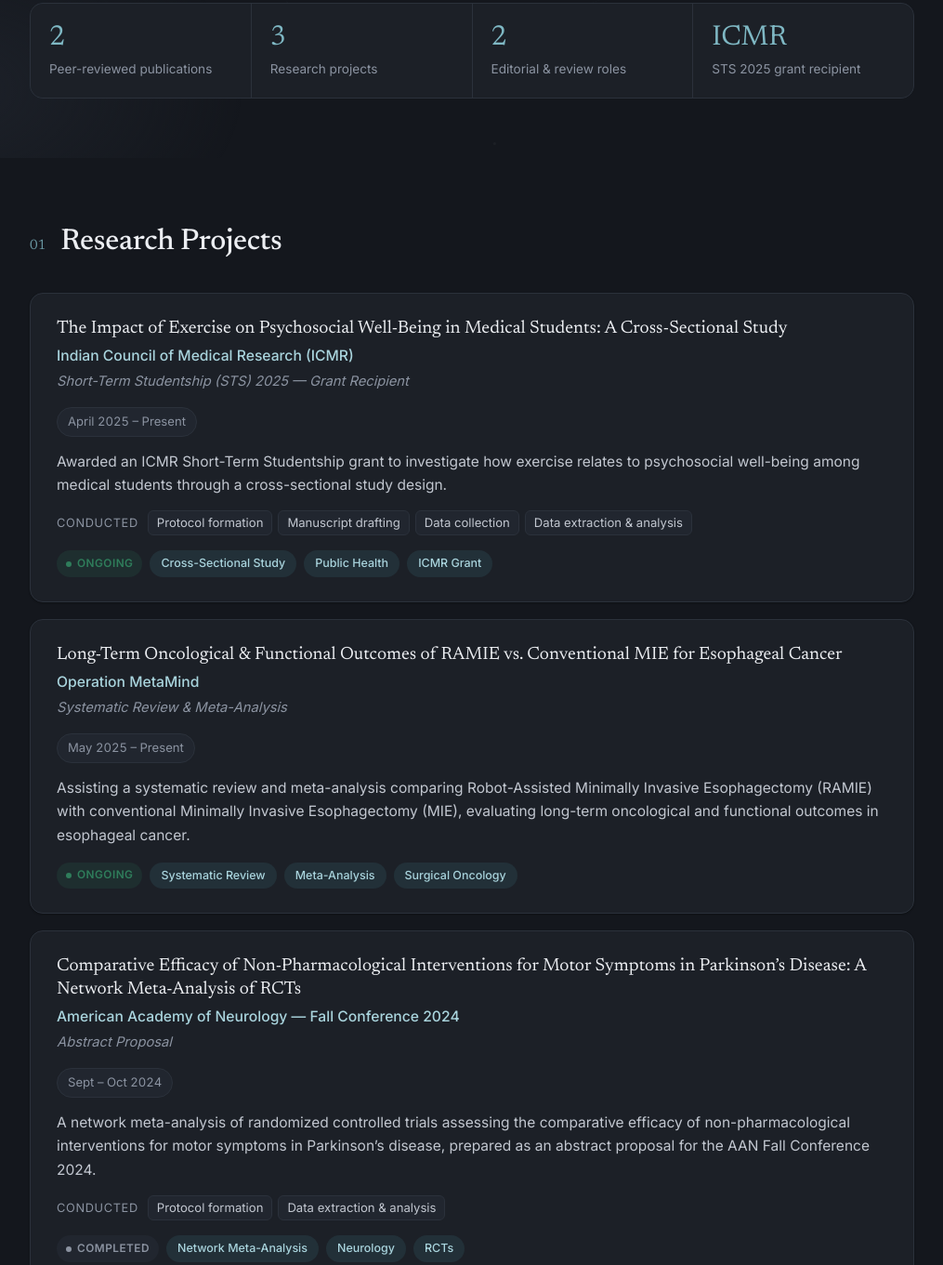
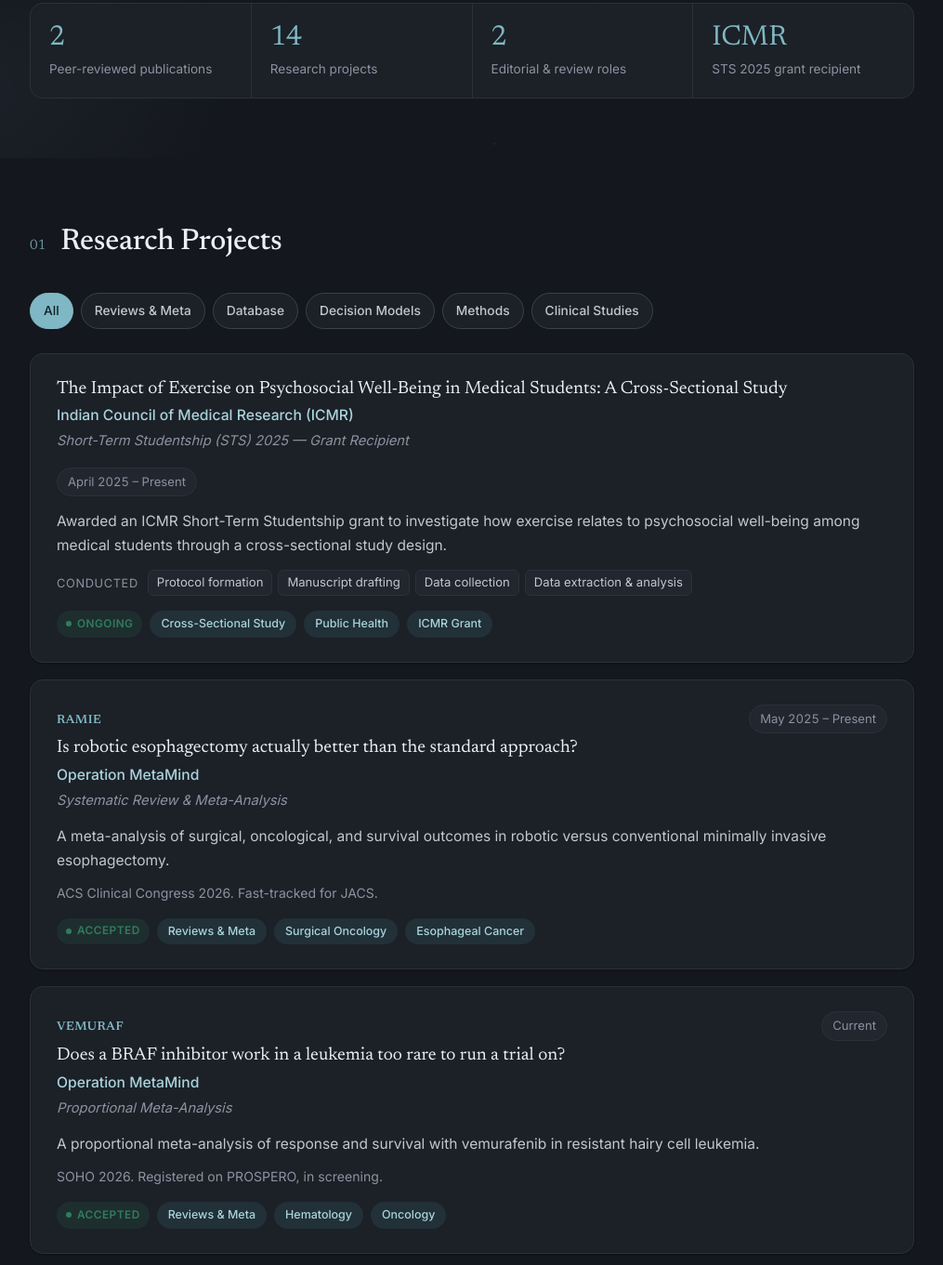
Before and after one commit to saieeshb/saieeshb.github.io, an Astro site: page / in a window 1280 px wide. Shown: the part 809-2170 px from the top of the page at 93% size, without its empty margins (132-1147 px from the left). Built offline with nearby package versions, Linux system fonts and the light colour scheme; Astro itself is replaced by a stand-in of ours.

Commit message:
Updated Portifolio

```diff
--- a/src/data/portfolio.ts
+++ b/src/data/portfolio.ts
@@ -11,7 +11,7 @@ export const profile = {
   tagline:
     'MBBS candidate at Osmania Medical College focused on evidence synthesis and clinical research.',
   intro:
-    "I'm an MBBS candidate at Osmania Medical College in Hyderabad with a strong interest in evidence-based medicine and clinical research. My work spans systematic reviews and meta-analyses, cross-sectional studies, and peer-reviewed case reports across neurology, surgery, and public health — complemented by editorial and peer-review roles for international medical journals.",
+    "I'm an MBBS candidate at Osmania Medical College in Hyderabad with a strong interest in evidence-based medicine and clinical research. My work spans systematic reviews and meta-analyses, registry-based cohort studies, decision-analytic modeling, cross-sectional studies, and peer-reviewed case reports across oncology, neurology, surgery, and public health — complemented by research associate, editorial, and peer-review roles.",
   // Optional social/profile links. Leave a value empty ('') to hide the link.
   links: {
     email: 'mailto:hi@saieesh.dev',
@@ -25,10 +25,31 @@ export const profile = {
 
 export const stats = [
   { value: '2', label: 'Peer-reviewed publications' },
-  { value: '3', label: 'Research projects' },
+  { value: '14', label: 'Research projects' },
   { value: '2', label: 'Editorial & review roles' },
   { value: 'ICMR', label: 'STS 2025 grant recipient' },
 ];
+
+export const researchFilters = [
+  { key: 'all', label: 'All' },
+  { key: 'srma', label: 'Reviews & Meta' },
+  { key: 'database', label: 'Database' },
+  { key: 'model', label: 'Decision Models' },
+  { key: 'methods', label: 'Methods' },
+  { key: 'clinical', label: 'Clinical Studies' },
+];
+
+export const researchStatusLabels = {
+  accepted: 'Accepted',
+  registered: 'Registered',
+  submitted: 'Submitted',
+  active: 'Active',
+  progress: 'In development',
+  ongoing: 'Ongoing',
+  completed: 'Completed',
+} as const;
+
+export type ResearchStatus = keyof typeof researchStatusLabels;
 
 export type ResearchProject = {
   title: string;
@@ -36,9 +57,12 @@ export type ResearchProject = {
   period: string;
   role?: string;
   description: string;
+  note?: string;
   contributions?: string[];
   tags?: string[];
-  status?: 'ongoing' | 'completed';
+  lanes?: string[];
+  code?: string;
+  status?: ResearchStatus;
 };
 
 export const research: ResearchProject[] = [
@@ -57,18 +81,165 @@ export const research: ResearchProject[] = [
       'Data extraction & analysis',
     ],
     tags: ['Cross-Sectional Study', 'Public Health', 'ICMR Grant'],
+    lanes: ['clinical'],
     status: 'ongoing',
   },
   {
-    title:
-      'Long-Term Oncological & Functional Outcomes of RAMIE vs. Conventional MIE for Esophageal Cancer',
+    title: 'Is robotic esophagectomy actually better than the standard approach?',
     org: 'Operation MetaMind',
     period: 'May 2025 – Present',
     role: 'Systematic Review & Meta-Analysis',
     description:
-      'Assisting a systematic review and meta-analysis comparing Robot-Assisted Minimally Invasive Esophagectomy (RAMIE) with conventional Minimally Invasive Esophagectomy (MIE), evaluating long-term oncological and functional outcomes in esophageal cancer.',
-    tags: ['Systematic Review', 'Meta-Analysis', 'Surgical Oncology'],
-    status: 'ongoing',
+      'A meta-analysis of surgical, oncological, and survival outcomes in robotic versus conventional minimally invasive esophagectomy.',
+    note: 'ACS Clinical Congress 2026. Fast-tracked for JACS.',
+    tags: ['Reviews & Meta', 'Surgical Oncology', 'Esophageal Cancer'],
+    lanes: ['srma'],
+    code: 'RAMIE',
+    status: 'accepted',
+  },
+  {
+    title: 'Does a BRAF inhibitor work in a leukemia too rare to run a trial on?',
+    org: 'Operation MetaMind',
+    period: 'Current',
+    role: 'Proportional Meta-Analysis',
+    description:
+      'A proportional meta-analysis of response and survival with vemurafenib in resistant hairy cell leukemia.',
+    note: 'SOHO 2026. Registered on PROSPERO, in screening.',
+    tags: ['Reviews & Meta', 'Hematology', 'Oncology'],
+    lanes: ['srma'],
+    code: 'VEMURAF',
+    status: 'accepted',
+  },
+  {
+    title: 'Does prophylactic mesh prevent parastomal hernia, or only delay it?',
+    org: 'Operation MetaMind',
+    period: 'Current',
+    role: 'Meta-Analysis with Trial Sequential Analysis',
+    description:
+      'A meta-analysis with trial sequential analysis, pooling long-term follow-up the guidelines were written without.',
+    note: 'Research Hackathon 2026 finalist. Targeting ACS 2027.',
+    tags: ['Reviews & Meta', 'Trial Sequential Analysis', 'Surgery'],
+    lanes: ['srma'],
+    code: 'CHIMNEY',
+    status: 'progress',
+  },
+  {
+    title: 'Has anal cancer treatment actually changed across three decades?',
+    org: 'Operation MetaMind',
+    period: 'Current',
+    role: 'SEER Population-Based Cohort',
+    description:
+      'A SEER population-based cohort of treatment trends and survival, 2000 to 2023.',
+    note: 'Registered on OSF. Journal article in progress.',
+    tags: ['Database', 'SEER', 'Cancer Outcomes'],
+    lanes: ['database'],
+    code: 'Anl_CA',
+    status: 'registered',
+  },
+  {
+    title:
+      'Does Commission on Cancer accreditation improve resection and survival in gastric cancer?',
+    org: 'Operation MetaMind',
+    period: 'Current',
+    role: 'SEER Population-Based Cohort',
+    description:
+      'A SEER population-based cohort of resectable gastric adenocarcinoma, accredited versus non-accredited centers.',
+    note: 'Abstract submitted, ACS Clinical Congress 2026.',
+    tags: ['Database', 'SEER', 'Gastric Cancer'],
+    lanes: ['database'],
+    code: 'SEER',
+    status: 'submitted',
+  },
+  {
+    title: 'Does surgical staging erase the racial survival gap?',
+    org: 'Operation MetaMind',
+    period: 'Current',
+    role: 'SEER Equity Analysis',
+    description:
+      'A pan-cancer sentinel lymph node biopsy equity analysis using the new 2018+ SEER variables.',
+    note: 'Abstract submitted, ACS Clinical Congress 2026.',
+    tags: ['Database', 'SEER', 'Health Equity'],
+    lanes: ['database'],
+    code: 'SEER',
+    status: 'submitted',
+  },
+  {
+    title: 'Does resection beat non-operative management in oligometastatic colorectal cancer?',
+    org: 'Operation MetaMind',
+    period: 'Current',
+    role: 'SEER Population-Based Cohort',
+    description:
+      'A SEER 17 population-based cohort, 2010 to 2023, comparing surgical resection with non-operative management.',
+    note: 'Abstract submitted, ACS Clinical Congress 2026.',
+    tags: ['Database', 'SEER', 'Colorectal Cancer'],
+    lanes: ['database'],
+    code: 'SEER',
+    status: 'submitted',
+  },
+  {
+    title: 'Is ctDNA-guided surveillance worth the cost in rectal cancer?',
+    org: 'Operation MetaMind',
+    period: 'Current',
+    role: 'Decision-Analytic Model',
+    description:
+      'A decision-analytic model of ctDNA-augmented watch-and-wait after total neoadjuvant therapy, built on an active surveillance trial.',
+    note: 'In development.',
+    tags: ['Decision Models', 'ctDNA', 'Health Economics'],
+    lanes: ['model'],
+    code: 'MARKOV',
+    status: 'progress',
+  },
+  {
+    title: 'Decision-analytic modeling program',
+    org: 'Operation MetaMind',
+    period: 'Current',
+    role: 'Health-Economic Modeling Track',
+    description:
+      'The training track and idea engine behind health-economic modeling in R.',
+    note: 'Active.',
+    tags: ['Decision Models', 'Methods', 'R'],
+    lanes: ['model', 'methods'],
+    code: 'DARTH',
+    status: 'active',
+  },
+  {
+    title: 'Plasma exchange or IVIG for osmotic demyelination syndrome?',
+    org: 'Operation MetaMind',
+    period: 'Current',
+    role: 'Systematic Review',
+    description:
+      'A systematic review of case reports and series for a syndrome no trial will study.',
+    note: 'Registered on PROSPERO. Screening in progress.',
+    tags: ['Reviews & Meta', 'Neurology', 'Case Series'],
+    lanes: ['srma'],
+    code: 'SRMA ODS',
+    status: 'registered',
+  },
+  {
+    title: 'Population-based cancer registry cohort',
+    org: 'Operation MetaMind',
+    period: 'Current',
+    role: 'Retrospective Cohort',
+    description:
+      'A retrospective cohort on Indian national registry data, via ICMR.',
+    note: 'In development.',
+    tags: ['Database', 'NCRP', 'Cancer Registry'],
+    lanes: ['database'],
+    code: 'NCRP',
+    status: 'progress',
+  },
+  {
+    title: 'A faster risk-of-bias workflow',
+    org: 'Operation MetaMind',
+    period: 'Current',
+    role: 'Reproducible Methods Pipeline',
+    description:
+      'A reproducible ROBINS-I and ROB2 pipeline, packaged as a method in its own right.',
+    note: 'Cochrane Colloquium 2026. In active use.',
+    tags: ['Methods', 'Risk of Bias', 'Cochrane'],
+    lanes: ['methods'],
+    code: 'RoBer | COP',
+    status: 'accepted',
   },
   {
     title:
@@ -80,6 +251,7 @@ export const research: ResearchProject[] = [
       'A network meta-analysis of randomized controlled trials assessing the comparative efficacy of non-pharmacological interventions for motor symptoms in Parkinson’s disease, prepared as an abstract proposal for the AAN Fall Conference 2024.',
     contributions: ['Protocol formation', 'Data extraction & analysis'],
     tags: ['Network Meta-Analysis', 'Neurology', 'RCTs'],
+    lanes: ['srma'],
     status: 'completed',
   },
 ];
@@ -150,6 +322,17 @@ export type Experience = {
 };
 
 export const experience: Experience[] = [
+  {
+    role: 'Research Associate',
+    org: 'Operation MetaMind',
+    period: 'July 2025 – Present',
+    location: 'Remote',
+    points: [
+      'Contributing to an independent research collective focused on systematic reviews, meta-analyses, registry-based cohorts, decision modeling, and reproducible evidence synthesis.',
+      'Collaborating across project teams on protocol development, screening, data extraction, manuscript preparation, and conference abstract submissions.',
+      'Supporting methodologically rigorous workflows across oncology, surgery, neurology, and health-economic research projects.',
+    ],
+  },
   {
     role: 'Deputy Head of Technical Team',
     org: 'OMC C.A.R.E.S.',
--- a/src/layouts/Layout.astro
+++ b/src/layouts/Layout.astro
@@ -126,6 +126,25 @@ const ogImage = Astro.site ? new URL('/og-image.png', Astro.site).href : '/og-im
           );
         });
       }
+
+      // Research project filters
+      const researchFilters = document.querySelectorAll('.research-filter');
+      const researchCards = document.querySelectorAll('[data-research-lanes]');
+      researchFilters.forEach((button) => {
+        button.addEventListener('click', () => {
+          const filter = button.getAttribute('data-filter') || 'all';
+          researchFilters.forEach((item) => {
+            const active = item === button;
+            item.classList.toggle('is-active', active);
+            item.setAttribute('aria-selected', active ? 'true' : 'false');
+          });
+          researchCards.forEach((card) => {
+            const lanes = (card.getAttribute('data-research-lanes') || '').split(' ');
+            const visible = filter === 'all' || lanes.includes(filter);
+            card.classList.toggle('is-hidden', !visible);
+          });
+        });
+      });
     </script>
   </body>
 </html>
--- a/src/pages/index.astro
+++ b/src/pages/index.astro
@@ -3,6 +3,8 @@ import Layout from '../layouts/Layout.astro';
 import {
   profile,
   stats,
+  researchFilters,
+  researchStatusLabels,
   research,
   publications,
   publicationsNote,
@@ -140,11 +142,25 @@ const socials = socialOrder
           <span class="num">01</span>
           <h2>Research Projects</h2>
         </div>
-        <div class="stack">
+        <div class="research-filters" role="tablist" aria-label="Filter research projects">
+          {researchFilters.map((filter) => (
+            <button
+              class={`research-filter ${filter.key === 'all' ? 'is-active' : ''}`}
+              type="button"
+              role="tab"
+              aria-selected={filter.key === 'all' ? 'true' : 'false'}
+              data-filter={filter.key}
+            >
+              {filter.label}
+            </button>
+          ))}
+        </div>
+        <div class="stack research-stack" id="researchGrid">
           {research.map((r) => (
-            <article class="card reveal">
+            <article class="card reveal" data-research-lanes={r.lanes?.join(' ') ?? ''}>
               <div class="item-head">
                 <div>
+                  {r.code && <div class="project-code">{r.code}</div>}
                   <div class="item-title">{r.title}</div>
                   <div class="item-org">{r.org}</div>
                   {r.role && <div class="item-role">{r.role}</div>}
@@ -152,6 +168,7 @@ const socials = socialOrder
                 <span class="period">{r.period}</span>
               </div>
               <p class="item-desc">{r.description}</p>
+              {r.note && <p class="item-note">{r.note}</p>}
               {r.contributions && (
                 <div class="contrib">
                   <span class="contrib-label">Conducted</span>
@@ -161,7 +178,7 @@ const socials = socialOrder
               <div class="tags">
                 {r.status && (
                   <span class={`badge ${r.status}`}>
-                    <span class="pip"></span>{r.status === 'ongoing' ? 'Ongoing' : 'Completed'}
+                    <span class="pip"></span>{researchStatusLabels[r.status]}
                   </span>
                 )}
                 {r.tags?.map((t) => <span class="tag">{t}</span>)}
--- a/src/styles/global.css
+++ b/src/styles/global.css
@@ -535,12 +535,58 @@ h4 {
   gap: 18px;
 }
 
+.research-filters {
+  display: flex;
+  flex-wrap: wrap;
+  gap: 8px;
+  margin-bottom: 26px;
+}
+
+.research-filter {
+  font: inherit;
+  font-size: 0.86rem;
+  font-weight: 500;
+  color: var(--ink-soft);
+  background: var(--bg-elevated);
+  border: 1px solid var(--line-strong);
+  border-radius: 999px;
+  padding: 7px 14px;
+  cursor: pointer;
+  transition: color 0.15s ease, background 0.15s ease, border-color 0.15s ease, transform 0.15s ease;
+}
+
+.research-filter:hover,
+.research-filter.is-active {
+  color: var(--on-accent);
+  background: var(--accent);
+  border-color: var(--accent);
+}
+
+.research-filter:hover {
+  transform: translateY(-1px);
+}
+
+.research-stack .card.is-hidden {
+  display: none;
+}
+
 .item-head {
   display: flex;
   justify-content: space-between;
   align-items: flex-start;
   gap: 16px;
   flex-wrap: wrap;
+}
+
+.project-code {
+  display: inline-flex;
+  width: fit-content;
+  margin-bottom: 8px;
+  color: var(--accent);
+  font-family: var(--font-serif);
+  font-size: 0.82rem;
+  font-weight: 600;
+  letter-spacing: 0.03em;
 }
 
 .item-title {
@@ -581,6 +627,12 @@ h4 {
   color: var(--ink-soft);
   margin-top: 14px;
   font-size: 0.97rem;
+}
+
+.item-note {
+  color: var(--ink-muted);
+  margin-top: 10px;
+  font-size: 0.88rem;
 }
 
 .bullets {
@@ -642,6 +694,27 @@ h4 {
 .badge.ongoing {
   color: #2f7d5b;
   background: color-mix(in srgb, #2f7d5b 14%, transparent);
+}
+
+.badge.accepted,
+.badge.active {
+  color: #2f7d5b;
+  background: color-mix(in srgb, #2f7d5b 14%, transparent);
+}
+
+.badge.registered {
+  color: #4d65d9;
+  background: color-mix(in srgb, #4d65d9 14%, transparent);
+}
+
+.badge.submitted {
+  color: var(--gold);
+  background: color-mix(in srgb, var(--gold) 16%, transparent);
+}
+
+.badge.progress {
+  color: var(--ink-muted);
+  background: var(--bg-subtle);
 }
 
 .badge.completed {
```
